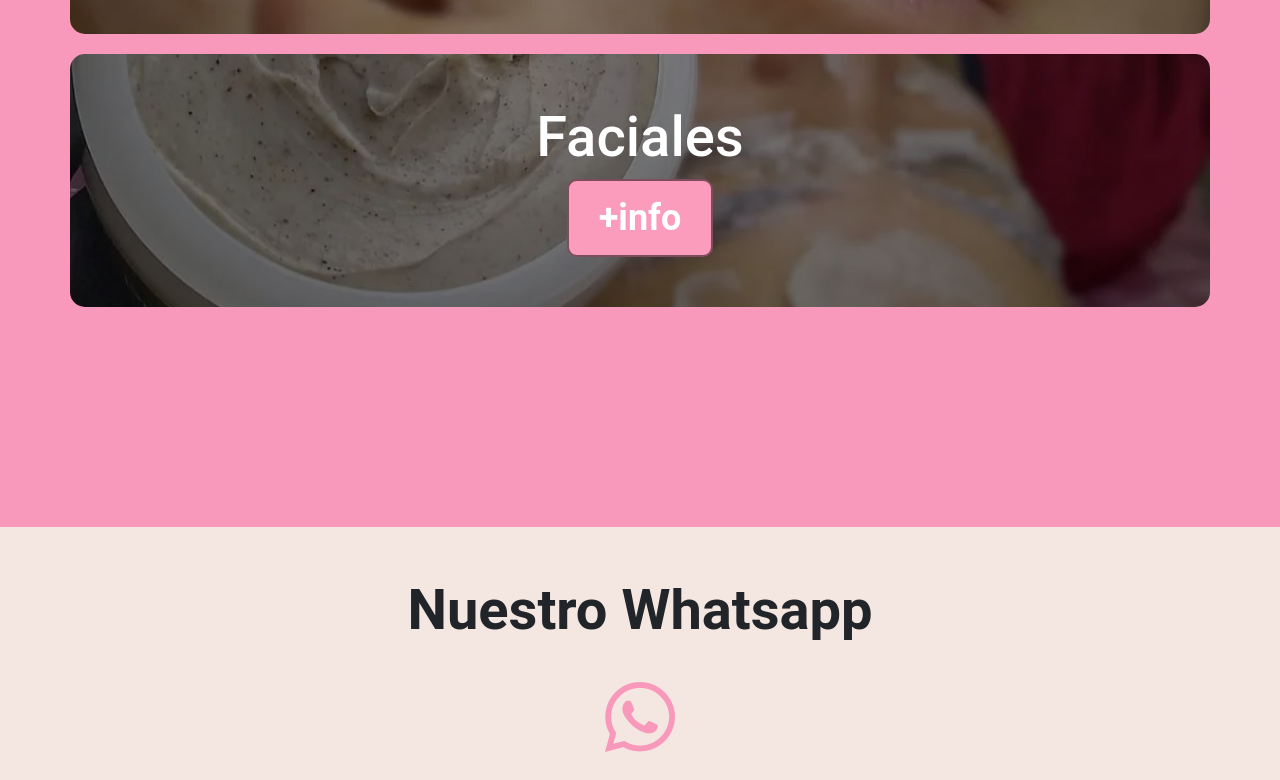
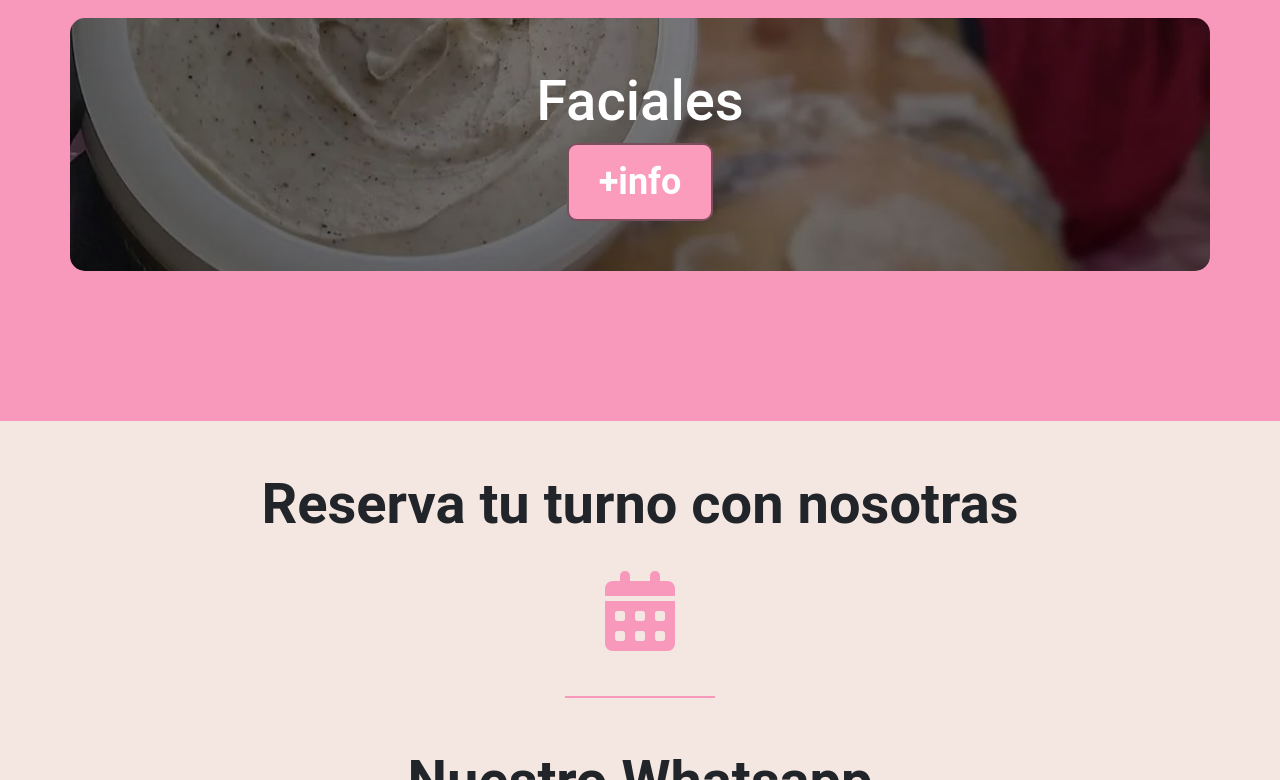
Before and after one commit to RodrigoBuda/Lolitas, a website: page index.html in a window 1280 px wide. Shown: the part 2020-2800 px from the top of the page. Drawn offline with nearby package versions, Linux system fonts and the light colour scheme.

Commit message:
commit tercero 6 de enero

```diff
--- a/index.css
+++ b/index.css
@@ -80,11 +80,13 @@ header a{
 }
 #sobreMi h2{
     color:white;
-    margin-top: 300px;
+    margin-top: 200px;
+
 }
 #sobreMi p{
     color: white;
     margin-top: 100px;
+    margin-bottom: 100px;
 }
 
 .cont-sobreMi{
@@ -93,7 +95,7 @@ header a{
 }
 #servicios{
     text-align: center;
-    padding: 200px 50px;
+    padding: 130px 50px;
 }
 
 #servicios{
@@ -111,6 +113,7 @@ display: none;
 }
 #servicios h2{
     color: rgb(60, 60, 60);
+    margin-bottom: 70px;
 }
 
 .servUno{
@@ -154,9 +157,21 @@ display: none;
 }
 
 #turnos{
-    display: none;
+   margin-top: 50px;
+
 }
 
+.cont-turnos{
+    text-align: center;
+    justify-content: center;
+    margin: 50px;
+}
+
+.div-sep{
+    border-bottom: 2px solid rgb(248, 153, 187);
+  width: 150px;
+  margin:-30px auto 50px ;
+}
 
 #contacto{
     margin-top: 50px;
--- a/index.html
+++ b/index.html
@@ -83,8 +83,13 @@
     </section>
 
     <section id="turnos">
-      <h3>Consulte sus turnos en nuestro calendario</h3>
+      <div class="cont-turnos">
+      <h3> <b> Reserva tu turno con nosotras</b></h3>
+      <a href="#"><i class="fa-solid fa-calendar-days icono-calendario iconos"></i></a>
+    </div>
     </section>
+
+    <div class="div-sep"></div>
 
     <section id="contacto">
       <div class="cont-contacto">
```
